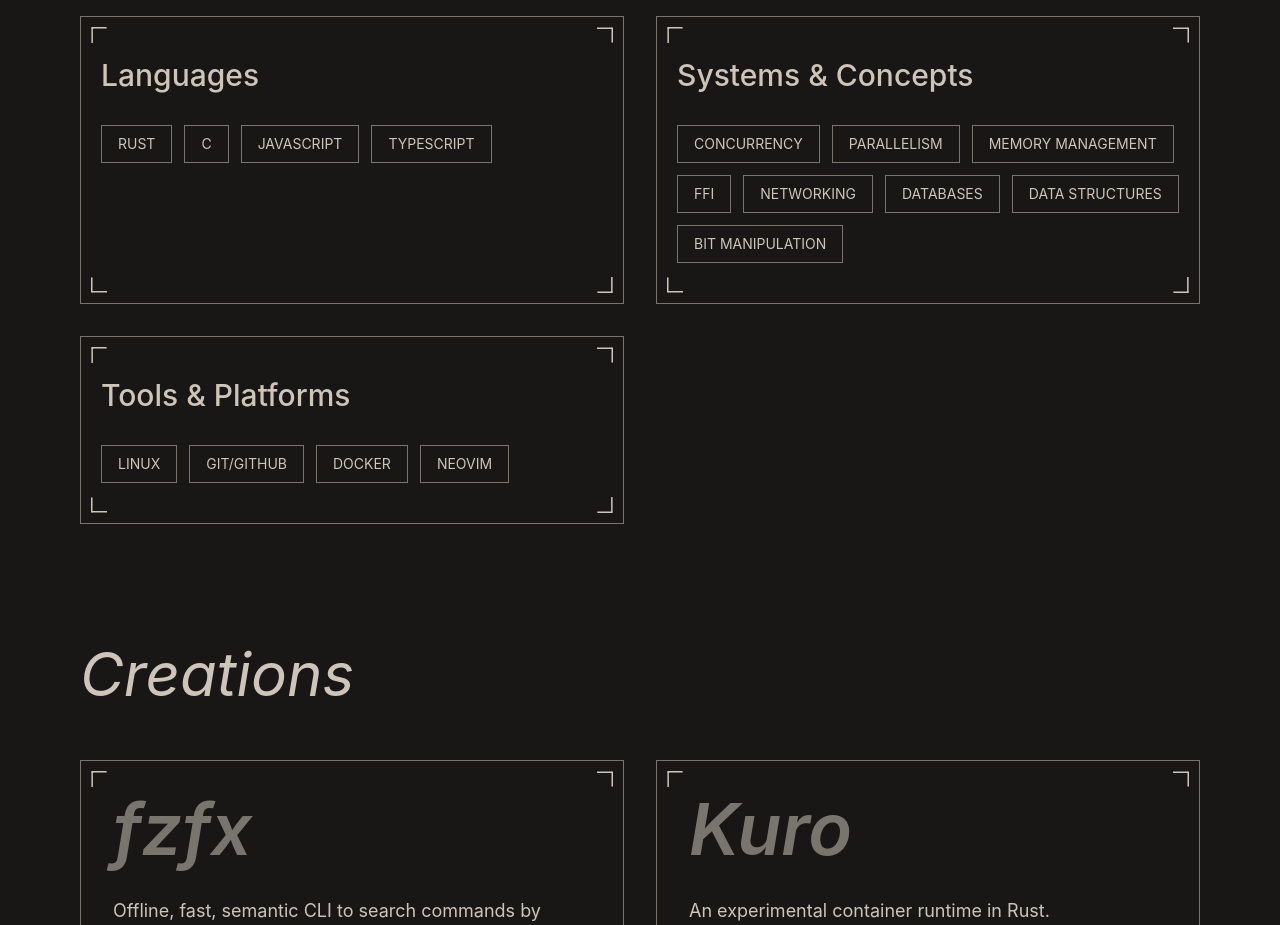
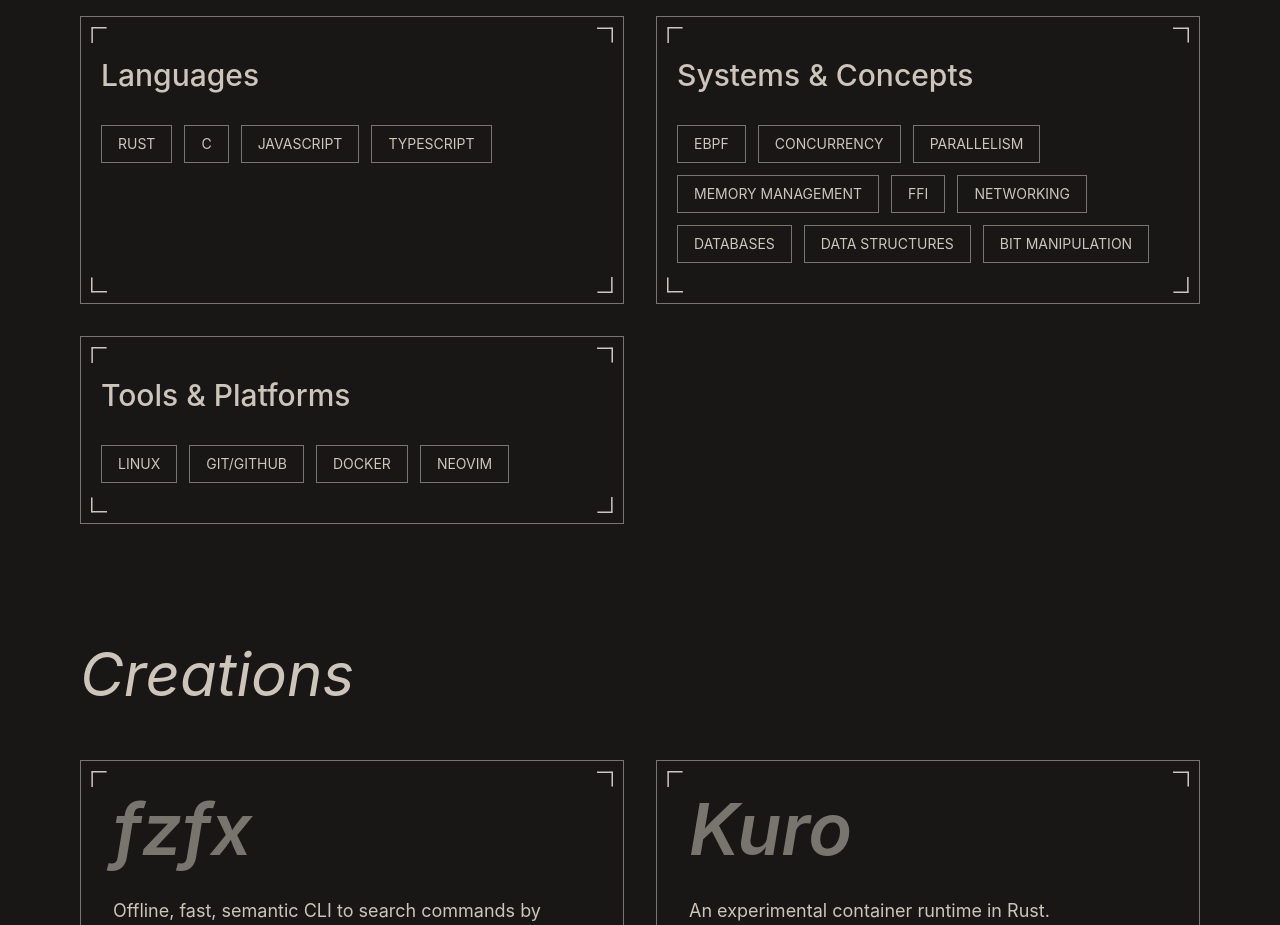
Before and after one commit to aether-flux/portfolio, an Astro site: page / in a window 1280 px wide. Shown: the part 2620-3545 px from the top of the page. Built offline with nearby package versions, Linux system fonts and the light colour scheme; Astro itself is replaced by a stand-in of ours; some packages are replaced by stand-ins of ours.

Commit message:
feat: add eBPF as skill

```diff
--- a/src/components/Skills.astro
+++ b/src/components/Skills.astro
@@ -3,7 +3,7 @@ import SkillContainer from "./SkillContainer.astro";
 
 const skills = {
   "languages": [ "rust", "c", "javascript", "typescript" ],
-  "systems": [ "concurrency", "parallelism", "memory management", "ffi", "networking", "databases", "data structures", "bit manipulation" ],
+  "systems": [ "eBPF", "concurrency", "parallelism", "memory management", "ffi", "networking", "databases", "data structures", "bit manipulation" ],
   "tools": [ "linux", "git/github", "docker", "neovim" ],
 };
 ---
```
